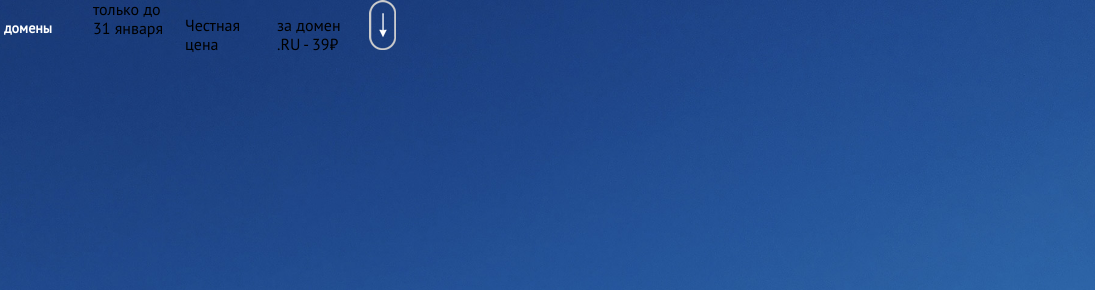
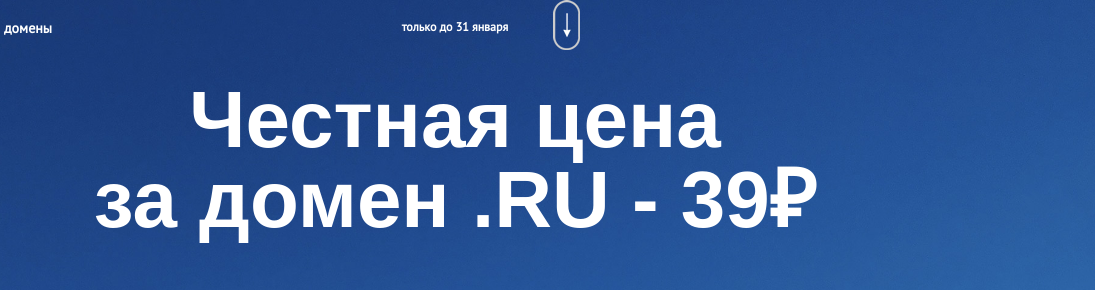
Before and after one commit to Pakistanka/Task1-1, a website: page index.html in a window 1280 px wide. Shown: the top 290 px of the page, 185-1280 px from the left. Drawn offline with nearby package versions, Linux system fonts and the light colour scheme; some packages are replaced by stand-ins of ours; files that its build step writes are made by us from their sources; a script that the page names is missing; a web font is replaced by a local one.

Commit message:
small changes

```diff
--- a/sass/_block1-text.scss
+++ b/sass/_block1-text.scss
@@ -1,4 +1,4 @@
-.text {
+.block1__text {
 	margin: 20px auto;
 	grid-column-start: 6;
 	grid-column-end: 8;
@@ -7,7 +7,7 @@
 	color: #fff;
 }
 
-.title1 {
+.block1__text2 {
 	margin: 0 auto;
 	grid-column-start: 3;
 	grid-column-end: 11;
@@ -21,7 +21,7 @@
 	color: #fff;
 }
 
-.title2 {
+.block1__text3 {
 	margin: 0 auto;
 	grid-column-start: 2;
 	grid-column-end: 12;
```
